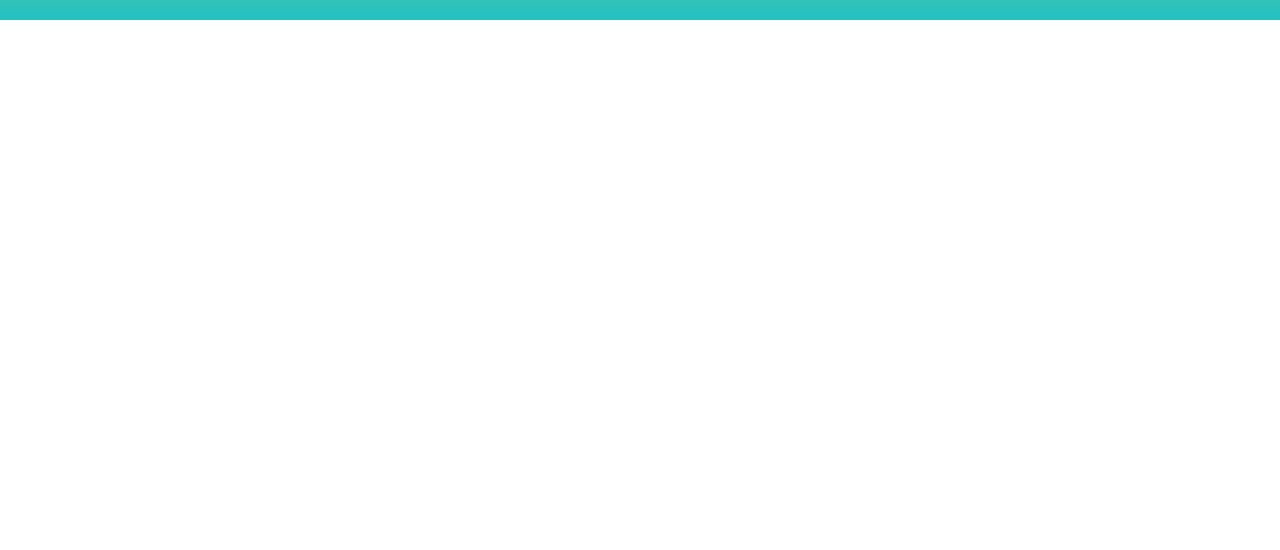
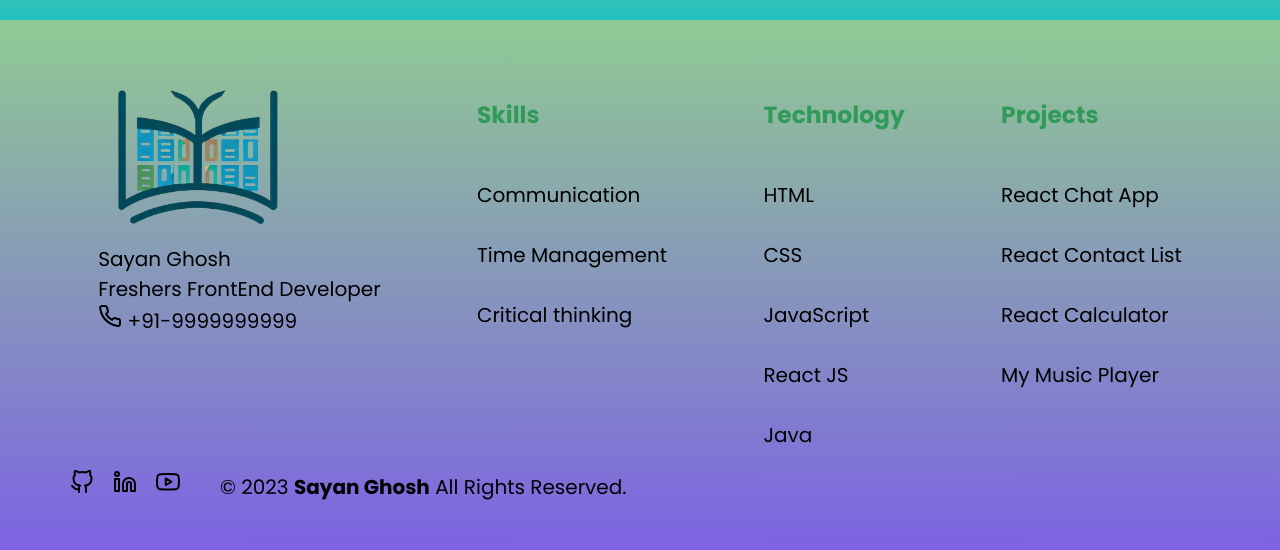
Before and after one commit to sayanghoshofficial/Bookstore-Application, a React (Create React App) app: page /book/1 in a window 1280 px wide. Shown: the part 970-1520 px from the top of the page. Before the commit the page ends 990 px from the top, so only its background shows below. Built offline with nearby package versions, Linux system fonts and the light colour scheme; no server answers.

Commit message:
add footer

```diff
--- a/package.json
+++ b/package.json
@@ -8,6 +8,7 @@
     "@testing-library/user-event": "^13.5.0",
     "react": "^18.2.0",
     "react-dom": "^18.2.0",
+    "react-feather": "^2.0.10",
     "react-icons": "^4.9.0",
     "react-router-dom": "^6.13.0",
     "react-scripts": "5.0.1",
--- a/src/component/BookDetails/BookDetails.css
+++ b/src/component/BookDetails/BookDetails.css
@@ -22,7 +22,7 @@
 .book-details-img img{
     margin: 0 auto;
     width: 100%;
-    height: 100%;
+    height: auto;
     object-fit: cover;
 }
 .book-details-item{
--- /dev/null
+++ b/src/component/Footer/Footer.css
@@ -0,0 +1,68 @@
+/* footer.module.css */
+
+.footerContainer {
+    width: 100%;
+    background-color: #250a6e;
+    background-image: linear-gradient(to top, #7c5ee7 0%, #90ca93 100%);
+    padding: 50px;
+    font-size: 20px;
+    color: #000;
+  }
+  .footerContent{
+    display: flex;
+    align-items: start;
+    justify-content: space-around;
+    flex-wrap: wrap;
+  }
+  .footerAddress img{
+    width: 200px;
+    padding: 20px;
+  }
+  .footerAddress{
+    line-height: 30px;
+  }
+  .footerSection{
+    line-height: 30px;
+  }
+  .footerSection h3{
+    margin-top: 30px;
+    color: #309b59;
+  }
+  .footerSection ul{
+    margin-top: 50px;
+  }
+  .footerSection ul li{
+    margin-top: 30px;
+    cursor: pointer;
+  }
+  .footerSection ul li:hover{
+    color: orangered;
+  }
+  .bottomNav{
+    display: flex;
+    align-items: center;
+    justify-content: start;
+    flex-wrap: wrap;
+  }
+  .socialMedia{
+    display: flex;
+    justify-content: space-between;
+    width: 150px;
+    padding: 20px;
+  }
+  .socialMedia a{
+    cursor: pointer;
+  }
+  .socialMedia p:hover{
+    color: orangered;
+  }
+
+  .footerCopyRight{
+    padding: 20px;
+  }
+  .footerCopyRight b{
+    cursor: pointer;
+  }
+  .footerCopyRight b:hover{
+    color: orangered;
+  }
--- /dev/null
+++ b/src/component/Footer/Footer.jsx
@@ -0,0 +1,110 @@
+import React from "react";
+import "./Footer.css";
+import Logo from "../../Images/logo.png";
+import { GitHub, Linkedin, Phone, Youtube } from "react-feather";
+
+const Footer = () => {
+  return (
+    <div className="footerContainer">
+      <div className="footerContent">
+        <div className="footerAddress">
+          <img alt="startup-logo" src={Logo} />
+          <p>Sayan Ghosh</p>
+          <p>Freshers FrontEnd Developer</p>
+          <p>
+            <Phone /> +91-9999999999
+          </p>
+        </div>
+        <div className="footerSection">
+          <h3>Skills</h3>
+          <ul>
+            <li>Communication</li>
+
+            <li> Time Management</li>
+
+            <li>Critical thinking</li>
+          </ul>
+        </div>
+        <div className="footerSection">
+          <h3>Technology</h3>
+          <ul>
+            <li>HTML</li>
+            <li>CSS</li>
+            <li>JavaScript</li>
+            <li>React JS</li>
+            <li>Java</li>
+          </ul>
+        </div>
+        <div className="footerSection">
+          <h3>Projects</h3>
+          <ul>
+            <li>
+              <a
+                href="https://sayanghoshofficial.github.io/my-chat-app/"
+                target="-blank"
+              >
+                React Chat App
+              </a>
+            </li>
+            <li>
+              <a
+                href="https://sayanghoshofficial.github.io/my-contact-list-app/"
+                target="-blank"
+              >
+                React Contact List
+              </a>
+            </li>
+            <li>
+              <a
+                href="https://sayanghoshofficial.github.io/calculator-react/"
+                target="-blank"
+              >
+                React Calculator
+              </a>
+            </li>
+            <li>
+              <a
+                href="https://sayanghoshofficial.github.io/My-Music-Player/"
+                target="-blank"
+              >
+                My Music Player
+              </a>
+            </li>
+          </ul>
+        </div>
+      </div>
+      <div className="bottomNav">
+        <div className="socialMedia">
+          <a href="https://github.com/sayanghoshofficial" target="_blank">
+            <GitHub />
+          </a>
+          <a
+            href="https://www.linkedin.com/in/sayanghoshofficial/"
+            target="_blank"
+          >
+            <Linkedin />
+          </a>
+          <a
+            href="https://www.youtube.com/channel/UClCLLStmE41ejOJZoZI237Q"
+            target="_blank"
+          >
+            <Youtube />
+          </a>
+        </div>
+        <div className="footerCopyRight">
+          <p>
+            © 2023{" "}
+            <b>
+              <a href="https://drive.google.com/file/d/19DZeDpIndJsk_M-8ynQ9AS_LR3e847NO/view?usp=sharing" target="_blank">
+                Sayan Ghosh
+              </a>
+            </b>{" "}
+            All Rights Reserved.
+          </p>
+        </div>
+      </div>
+    </div>
+  );
+};
+
+export default Footer;
--- a/src/component/index.jsx
+++ b/src/component/index.jsx
@@ -4,7 +4,8 @@
 import Navbar from "./Navbar/Navbar";
 import SearchForm from "./SearchForm/SearchForm";
 import Loader from "./Loader/Loader";
+import Footer from "./Footer/Footer";
 
 
 
-export {BookDetails,BookList,Header,Navbar,SearchForm,Loader};
+export {BookDetails,BookList,Header,Navbar,SearchForm,Loader,Footer};
--- a/src/pages/Home/Home.jsx
+++ b/src/pages/Home/Home.jsx
@@ -1,5 +1,5 @@
 import React from 'react';
-import { Header } from '../../component';
+import { Footer, Header } from '../../component';
 import { Outlet } from 'react-router-dom';
 
 const Home = () => {
@@ -7,6 +7,7 @@
     <main>
     <Header/>
     <Outlet/>
+    <Footer/>
     </main>
   )
 }
```
Also changed, not shown: 1 other file (tests, documents, lock files or other folders).
